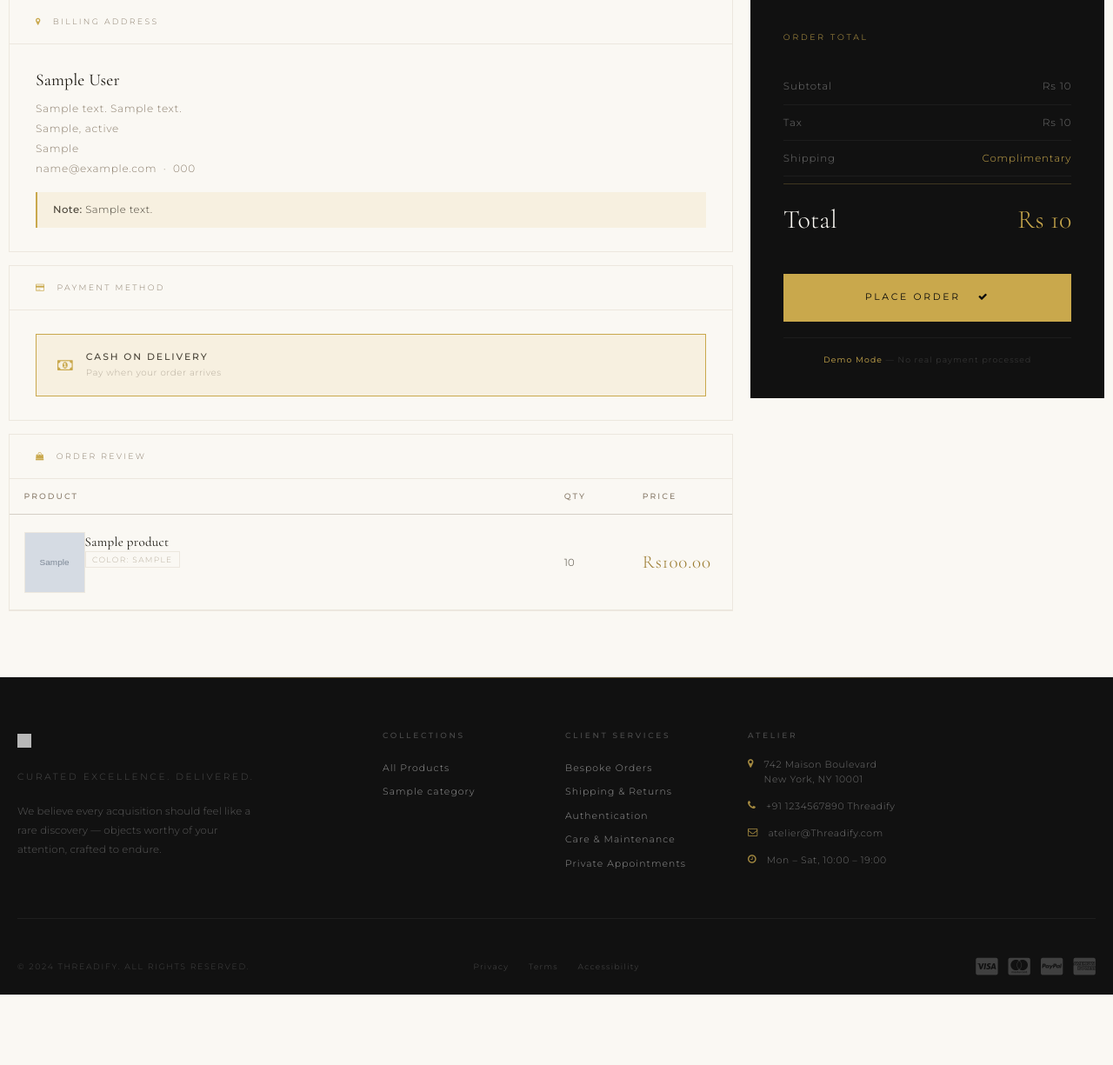
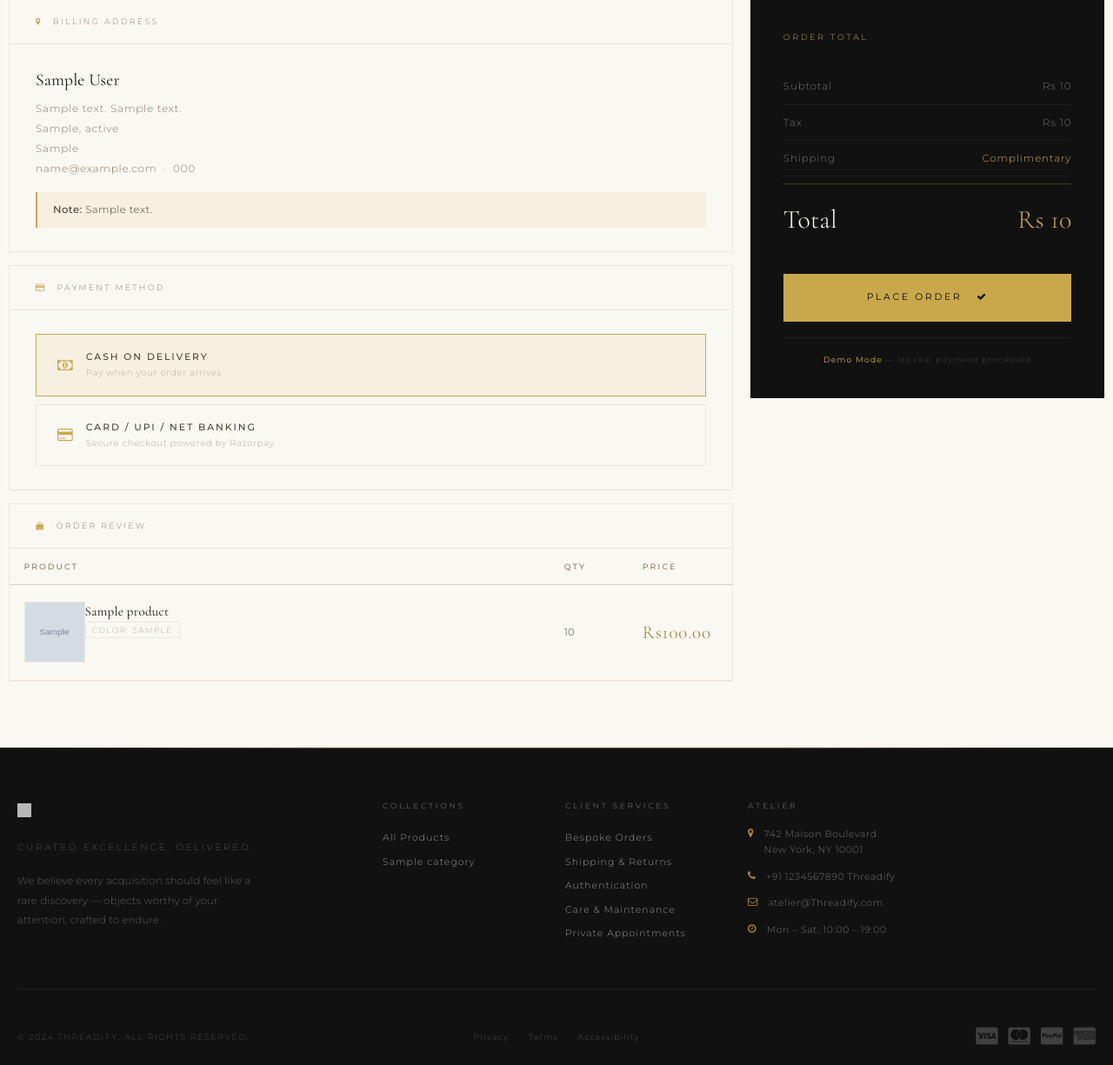
Before and after one commit to DheerajDev-leper/Threadify, a Django app: template templates/payments.html in a window 1280 px wide. Shown: the part 347-1572 px from the top of the page at 87% size. Before the commit the page ends 1491 px from the top, so only its background shows below. Run offline with Django 5.2, Linux system fonts and the light colour scheme; tables that the repository leaves empty hold one stand-in row (values such as "Sample post"); the template is opened without the code that fills it: values that come from a table or form of the project are taken from there, most other values are stand-ins (such as "Sample title", 1, 10 or a date in 2020); grey boxes marked "Sample" are stand-in pictures; some libraries are stand-ins or nearby versions; some web fonts are replaced.

Commit message:
Now the razoorpay payment gateway is integrated into the e-commerce application.

```diff
--- a/commerce/settings.py
+++ b/commerce/settings.py
@@ -155,10 +155,14 @@ EMAIL_HOST_PASSWORD = config('EMAIL_HOST_PASSWORD')
 EMAIL_USE_TLS = config('EMAIL_USE_TLS', default=True, cast=bool)
 
 
+RAZORPAY_KEY_ID     = config('RAZORPAY_KEY_ID')
+RAZORPAY_KEY_SECRET = config('RAZORPAY_KEY_SECRET')
+
 ALLOWED_HOSTS = ['*']
 CSRF_TRUSTED_ORIGINS = [
     "https://*.ngrok-free.dev",
 ]
 
+
 # RAZORPAY_KEY_ID = 'rzp_test_SEsDPcqlgjvtJA'
 # RAZORPAY_KEY_SECRET = 'BqVXBn1pFj8rm7w8AeyQHAqu'
--- a/templates/payments.html
+++ b/templates/payments.html
@@ -22,11 +22,14 @@
 .checkout-dark-line:last-of-type{border:none;}
 .checkout-dark-total{font-family:var(--font-display);font-size:2rem;font-weight:300;color:var(--cream);display:flex;justify-content:space-between;align-items:baseline;padding:1.2rem 0;border-top:1px solid rgba(201,168,76,0.25);margin-top:0.5rem;}
 .checkout-dark-total span:last-child{color:var(--gold);}
-#cod-button{width:100%;padding:1.2rem;font-size:0.72rem;letter-spacing:0.25em;margin-top:1.5rem;position:relative;overflow:hidden;}
-#cod-button::after{content:'';position:absolute;inset:0;background:linear-gradient(90deg,transparent,rgba(255,255,255,0.15),transparent);transform:translateX(-100%);transition:transform 0.6s var(--ease-luxury);}
-#cod-button:hover::after{transform:translateX(100%);}
+#cod-button,#pay-button{width:100%;padding:1.2rem;font-size:0.72rem;letter-spacing:0.25em;margin-top:1.5rem;position:relative;overflow:hidden;}
+#cod-button::after,#pay-button::after{content:'';position:absolute;inset:0;background:linear-gradient(90deg,transparent,rgba(255,255,255,0.15),transparent);transform:translateX(-100%);transition:transform 0.6s var(--ease-luxury);}
+#cod-button:hover::after,#pay-button:hover::after{transform:translateX(100%);}
 .demo-notice{font-size:0.62rem;letter-spacing:0.12em;color:rgba(255,255,255,0.2);text-align:center;margin-top:1.2rem;border-top:1px solid rgba(255,255,255,0.05);padding-top:1.2rem;}
 .demo-notice strong{color:var(--gold);font-weight:400;}
+
+/* ── payment method rows gap ── */
+.payment-method-row + .payment-method-row { margin-top: 0.6rem; }
 
 /* ── PAYMENTS RESPONSIVE ────────────────────────────────────── */
 @media (max-width: 768px) {
@@ -37,7 +40,6 @@
   .review-panel-body { padding: 1.4rem 1.5rem; }
   .checkout-dark-inner { padding: 1.8rem; }
   .checkout-dark-total { font-size: 1.6rem; }
-  /* Make order items table scrollable */
   .review-panel .table-responsive { overflow-x: auto; }
 }
 
@@ -72,18 +74,32 @@
         </div>
       </div>
 
+      <!-- ── PAYMENT METHOD SELECTION ────────────────────────── -->
       <div class="review-panel mb-3">
         <div class="review-panel-header"><i class="fa fa-credit-card mr-2" style="color:var(--gold);"></i> Payment Method</div>
         <div class="review-panel-body">
-          <div class="payment-method-row active">
+
+          <!-- COD option -->
+          <div class="payment-method-row active" id="method-cod" onclick="selectMethod('cod')">
             <i class="fa fa-money"></i>
             <div>
               <div class="payment-method-label">Cash on Delivery</div>
               <div style="font-size:0.68rem;color:var(--text-faint);margin-top:2px;letter-spacing:0.06em;">Pay when your order arrives</div>
             </div>
           </div>
+
+          <!-- Card / Razorpay option -->
+          <div class="payment-method-row" id="method-card" onclick="selectMethod('card')">
+            <i class="fa fa-credit-card"></i>
+            <div>
+              <div class="payment-method-label">Card / UPI / Net Banking</div>
+              <div style="font-size:0.68rem;color:var(--text-faint);margin-top:2px;letter-spacing:0.06em;">Secure checkout powered by Razorpay</div>
+            </div>
+          </div>
+
         </div>
       </div>
+      <!-- ── END PAYMENT METHOD SELECTION ───────────────────── -->
 
       <div class="review-panel">
         <div class="review-panel-header"><i class="fa fa-shopping-bag mr-2" style="color:var(--gold);"></i> Order Review</div>
@@ -134,9 +150,17 @@
             <span>Total</span>
             <span>Rs {{ grand_total }}</span>
           </div>
-          <button id="cod-button" class="btn btn-primary">
+
+          <!-- COD button (shown by default) -->
+          <button id="cod-button" class="btn btn-primary" style="display:block;">
             Place Order &nbsp; <i class="fa fa-check"></i>
           </button>
+
+          <!-- Razorpay button (hidden by default) -->
+          <button id="pay-button" class="btn btn-primary" style="display:none;">
+            Pay Now &nbsp; <i class="fa fa-lock"></i>
+          </button>
+
           <div class="demo-notice"><strong>Demo Mode</strong> — No real payment processed</div>
         </div>
       </div>
@@ -145,30 +169,95 @@
   </div>
 </div>
 
+<script src="https://checkout.razorpay.com/v1/checkout.js"></script>
 <script>
+/* ── CSRF helper ─────────────────────────────────────────────── */
 function getCookie(name) {
-  let c=null;
-  if(document.cookie&&document.cookie!==''){
-    document.cookie.split(';').forEach(function(x){
-      x=x.trim();
-      if(x.substring(0,name.length+1)===(name+'=')){c=decodeURIComponent(x.substring(name.length+1));}
+  let c = null;
+  if (document.cookie && document.cookie !== '') {
+    document.cookie.split(';').forEach(function(x) {
+      x = x.trim();
+      if (x.substring(0, name.length + 1) === (name + '=')) {
+        c = decodeURIComponent(x.substring(name.length + 1));
+      }
     });
   }
   return c;
 }
-const csrftoken=getCookie('csrftoken');
-const orderID="{{ order.order_number }}";
-document.getElementById("cod-button").onclick=function(e){
-  e.preventDefault();
-  this.innerHTML='<i class="fa fa-spinner fa-spin"></i> &nbsp; Processing...';
-  this.disabled=true;
-  fetch("{% url 'payments' %}",{
-    method:"POST",
-    headers:{"Content-Type":"application/json","X-CSRFToken":csrftoken},
-    body:JSON.stringify({orderID:orderID,transID:"COD",payment_method:"Cash on Delivery",status:"COMPLETED"})
-  }).then(r=>r.json()).then(data=>{
-    window.location.href="{% url 'order_complete' %}?order_number="+data.order_number+"&payment_id="+data.transID;
+
+const csrftoken = getCookie('csrftoken');
+const orderID   = "{{ order.order_number }}";
+
+/* ── Payment method toggle ───────────────────────────────────── */
+let selectedMethod = 'cod'; // default
+
+function selectMethod(method) {
+  selectedMethod = method;
+
+  // Update row highlight
+  document.getElementById('method-cod').classList.toggle('active',  method === 'cod');
+  document.getElementById('method-card').classList.toggle('active', method === 'card');
+
+  // Swap action button
+  document.getElementById('cod-button').style.display = method === 'cod'  ? 'block' : 'none';
+  document.getElementById('pay-button').style.display = method === 'card' ? 'block' : 'none';
+}
+
+/* ── COD: place order via POST ───────────────────────────────── */
+document.addEventListener("DOMContentLoaded", function() {
+
+  document.getElementById("cod-button").addEventListener("click", function(e) {
+    e.preventDefault();
+    fetch("{% url 'payments' %}", {
+      method:  "POST",
+      headers: { "Content-Type": "application/json", "X-CSRFToken": csrftoken },
+      body: JSON.stringify({
+        orderID:        orderID,
+        payment_method: "COD",
+      })
+    }).then(r => r.json()).then(data => {
+      window.location.href = "{% url 'order_complete' %}?order_number=" + data.order_number + "&payment_id=" + data.transID;
+    });
   });
-};
+
+  /* ── Razorpay: open checkout ─────────────────────────────── */
+  const rzpOptions = {
+    key:         "{{ razorpay_key }}",
+    amount:      {{ razorpay_amount }},
+    currency:    "INR",
+    name:        "Threadify",
+    description: "Order #" + orderID,
+    order_id:    "{{ razorpay_order_id }}",
+    handler: function(response) {
+      fetch("{% url 'payments' %}", {
+        method:  "POST",
+        headers: { "Content-Type": "application/json", "X-CSRFToken": csrftoken },
+        body: JSON.stringify({
+          orderID:              orderID,
+          razorpay_payment_id:  response.razorpay_payment_id,
+          razorpay_order_id:    response.razorpay_order_id,
+          razorpay_signature:   response.razorpay_signature,
+          payment_method:       "Razorpay",
+        })
+      }).then(r => r.json()).then(data => {
+        window.location.href = "{% url 'order_complete' %}?order_number=" + data.order_number + "&payment_id=" + data.transID;
+      });
+    },
+    prefill: {
+      name:    "{{ order.full_name }}",
+      email:   "{{ order.email }}",
+      contact: "{{ order.phone }}",
+    },
+    theme: { color: "#C9A84C" }
+  };
+
+  const rzp = new Razorpay(rzpOptions);
+
+  document.getElementById("pay-button").addEventListener("click", function(e) {
+    e.preventDefault();
+    rzp.open();
+  });
+
+});
 </script>
 {% endblock %}
```
Also changed, not shown: orders/views.py (+47 -7 lines).
